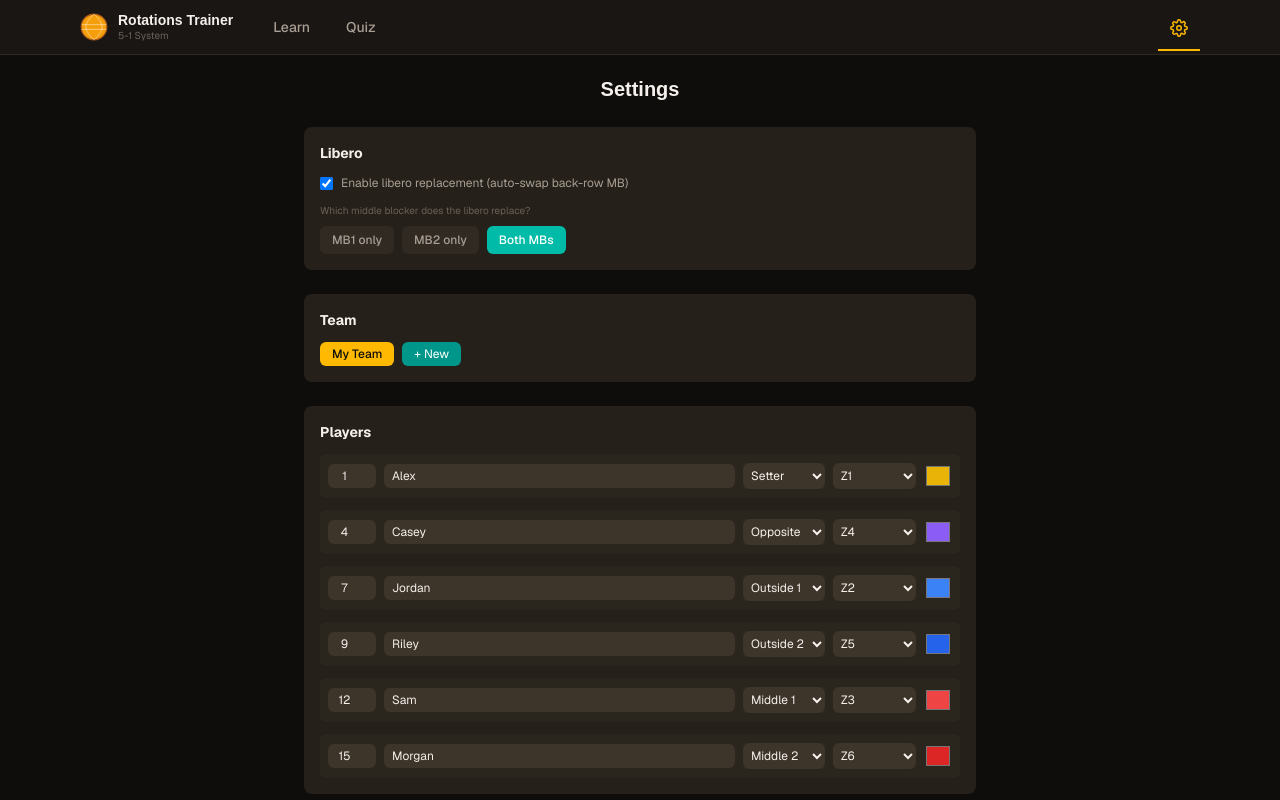
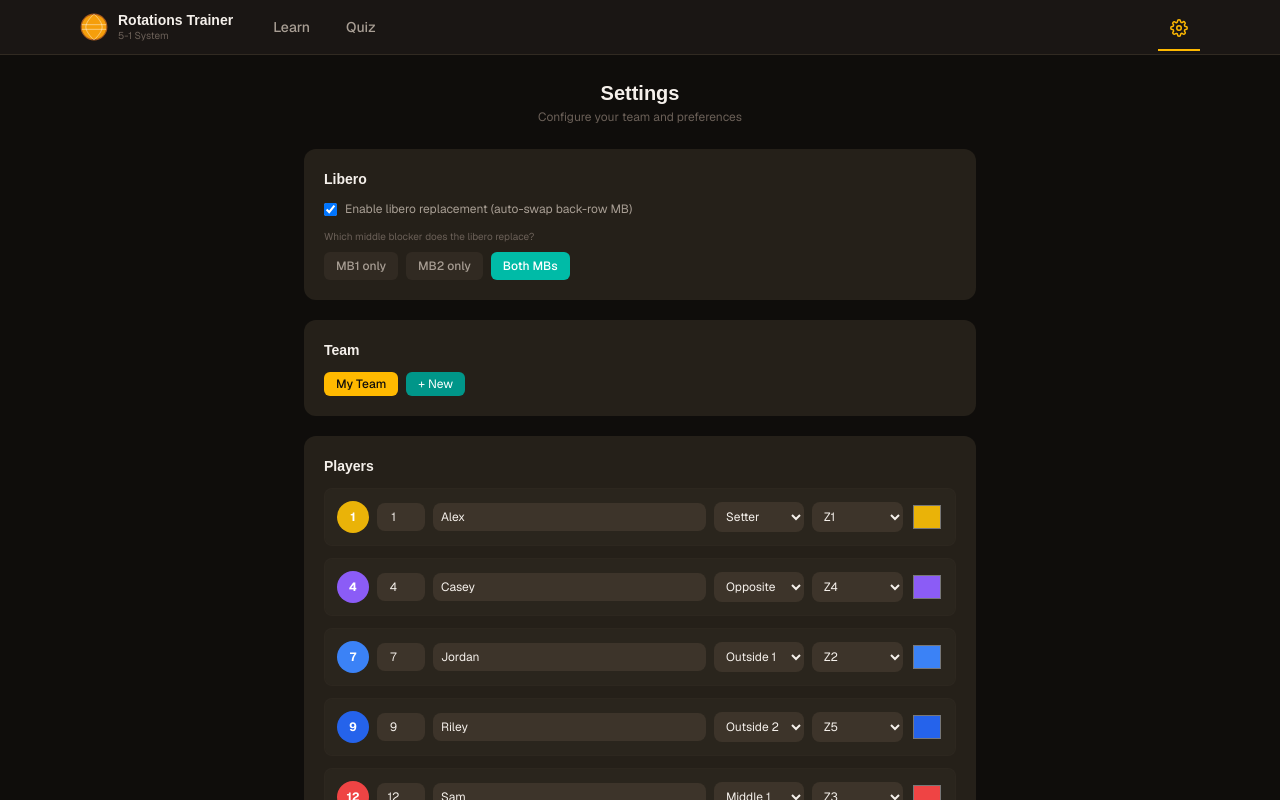
Before and after one commit to alihas7621/volleyball-rotations-trainer, a React (Vite) app: page / in a window 1280 px wide. Both pictures are taken after a click on the button 1179 px from the left and 27 px from the top of the page. Shown: the top 800 px of the page. Built offline with nearby package versions, Linux system fonts and the light colour scheme; a web font is replaced by a local one.

Commit message:
style(design): FINDING-010 — settings page polish
- Cards upgraded to rounded-xl with more padding
- Section headers use display font (Satoshi)
- Player rows have colored circle preview, better border radius, more spacing
- Subtitle added under Settings heading

```diff
--- a/src/components/SettingsMode.tsx
+++ b/src/components/SettingsMode.tsx
@@ -64,14 +64,15 @@ export default function SettingsMode({
   const usedZones = new Set(Object.values(team.startingZones));
 
   return (
-    <div className="space-y-6 max-w-2xl mx-auto">
-      <div className="text-center">
+    <div className="space-y-5 max-w-2xl mx-auto">
+      <div className="text-center py-1">
         <h2 className="text-xl font-bold text-text-primary font-display">Settings</h2>
+        <p className="text-xs text-text-muted mt-0.5">Configure your team and preferences</p>
       </div>
 
       {/* ── Libero ── */}
-      <div className="bg-surface rounded-lg p-4 space-y-3">
-        <h3 className="text-sm font-bold text-text-primary">Libero</h3>
+      <div className="bg-surface rounded-xl p-5 space-y-3">
+        <h3 className="text-sm font-bold text-text-primary font-display">Libero</h3>
         <label className="flex items-center gap-2 text-xs text-text-secondary">
           <input type="checkbox" checked={settings.liberoEnabled}
             onChange={e => onUpdateSettings({ liberoEnabled: e.target.checked })}
@@ -96,8 +97,8 @@ export default function SettingsMode({
       </div>
 
       {/* ── Team Selector ── */}
-      <div className="bg-surface rounded-lg p-4 space-y-3">
-        <h3 className="text-sm font-bold text-text-primary">Team</h3>
+      <div className="bg-surface rounded-xl p-5 space-y-3">
+        <h3 className="text-sm font-bold text-text-primary font-display">Team</h3>
         <div className="flex items-center gap-2 flex-wrap">
           {teams.map(t => (
             <button key={t.id} onClick={() => onSelectTeam(t.id)}
@@ -132,31 +133,34 @@ export default function SettingsMode({
       </div>
 
       {/* ── Player Editor ── */}
-      <div className="bg-surface rounded-lg p-4 space-y-3">
-        <h3 className="text-sm font-bold text-text-primary">Players</h3>
+      <div className="bg-surface rounded-xl p-5 space-y-3">
+        <h3 className="text-sm font-bold text-text-primary font-display">Players</h3>
         {team.players.map(player => {
           const currentZone = team.startingZones[player.id];
           return (
-            <div key={player.id} className="bg-elevated/50 rounded-md p-2 flex items-center gap-2 flex-wrap">
+            <div key={player.id} className="bg-elevated/50 rounded-lg p-3 flex items-center gap-2 flex-wrap border border-elevated/50">
+              <div className="w-8 h-8 rounded-full flex-shrink-0 flex items-center justify-center text-xs font-bold text-white" style={{ backgroundColor: player.color }}>
+                {player.number}
+              </div>
               <input type="number" value={player.number}
                 onChange={e => onUpdatePlayer(player.id, { number: parseInt(e.target.value) || 0 })}
-                className="w-12 bg-hover text-text-primary text-center rounded-md px-1 py-1 text-xs" min={0} max={99} />
+                className="w-12 bg-hover text-text-primary text-center rounded-lg px-1 py-1.5 text-xs" min={0} max={99} />
               <input type="text" value={player.name}
                 onChange={e => onUpdatePlayer(player.id, { name: e.target.value })}
-                className="flex-1 min-w-[80px] bg-hover text-text-primary rounded-md px-2 py-1 text-xs" />
+                className="flex-1 min-w-[80px] bg-hover text-text-primary rounded-lg px-2 py-1.5 text-xs" />
               <select value={player.role}
                 onChange={e => {
                   const role = e.target.value as Role;
                   onUpdatePlayer(player.id, { role, color: ROLE_COLORS[role], isLibero: role === 'L' });
                 }}
-                className="bg-hover text-text-primary rounded-md px-1 py-1 text-xs">
+                className="bg-hover text-text-primary rounded-lg px-2 py-1.5 text-xs">
                 {ROLES.map(r => (
                   <option key={r} value={r}>{ROLE_DISPLAY[r]}</option>
                 ))}
               </select>
               <select value={currentZone}
                 onChange={e => onUpdateStartingZone(player.id, parseInt(e.target.value) as Zone)}
-                className="bg-hover text-text-primary rounded-md px-1 py-1 text-xs">
+                className="bg-hover text-text-primary rounded-lg px-2 py-1.5 text-xs">
                 {ZONES.map(z => (
                   <option key={z} value={z} disabled={usedZones.has(z) && currentZone !== z}>
                     Z{z}{usedZones.has(z) && currentZone !== z ? ' (taken)' : ''}
@@ -165,15 +169,15 @@ export default function SettingsMode({
               </select>
               <input type="color" value={player.color}
                 onChange={e => onUpdatePlayer(player.id, { color: e.target.value })}
-                className="w-7 h-7 rounded cursor-pointer border-0" />
+                className="w-8 h-8 rounded-lg cursor-pointer border-0" />
             </div>
           );
         })}
       </div>
 
       {/* ── Export / Import ── */}
-      <div className="bg-surface rounded-lg p-4 space-y-3">
-        <h3 className="text-sm font-bold text-text-primary">Data</h3>
+      <div className="bg-surface rounded-xl p-5 space-y-3">
+        <h3 className="text-sm font-bold text-text-primary font-display">Data</h3>
         <div className="flex gap-2 flex-wrap">
           <button onClick={handleExport}
             className="px-3 py-1.5 bg-blue-600 hover:bg-blue-500 text-white rounded-md text-xs">
@@ -199,7 +203,7 @@ export default function SettingsMode({
       </div>
 
       {/* ── Reset ── */}
-      <div className="bg-surface rounded-lg p-4">
+      <div className="bg-surface rounded-xl p-5">
         {!confirmReset ? (
           <button onClick={() => setConfirmReset(true)}
             className="px-3 py-1.5 bg-red-600/30 text-red-400 rounded-md text-xs hover:bg-red-600/50">
```
